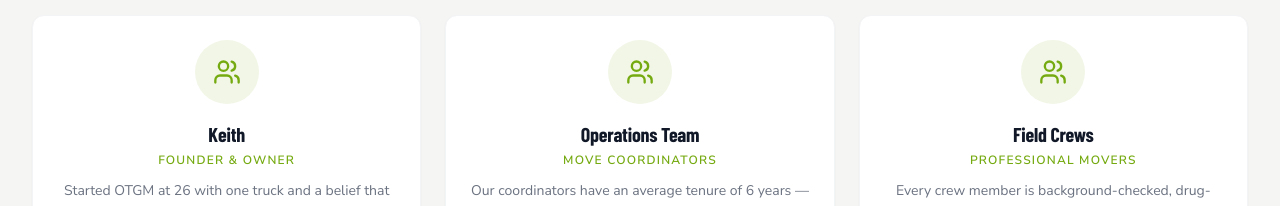
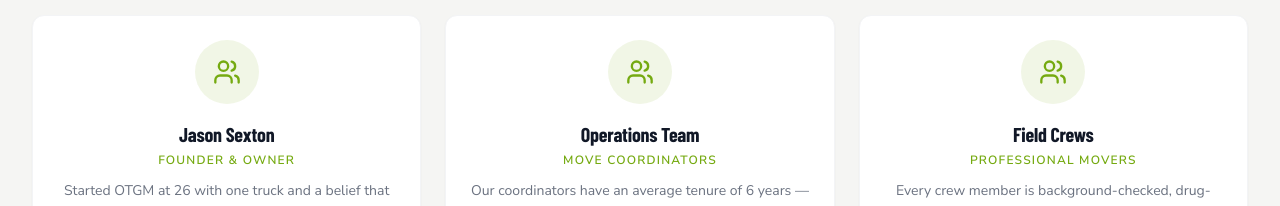
Before and after one commit to kenei631-cmd/onthegomoving-nextjs, a Next.js app: page /about-us in a window 1280 px wide. Shown: the part 4040-4246 px from the top of the page. Built offline with nearby package versions, Linux system fonts and the light colour scheme; a web font is replaced by a local one.

Commit message:
Replace Keith with Jason Sexton as Founder & Owner on About page and schema

```diff
--- a/components/pages/AboutUs.tsx
+++ b/components/pages/AboutUs.tsx
@@ -29,7 +29,7 @@
 ];
 
 const TEAM = [
-  { name: "Keith", role: "Founder & Owner", fact: "Started OTGM at 26 with one truck and a belief that moving companies could do better." },
+  { name: "Jason Sexton", role: "Founder & Owner", fact: "Started OTGM at 26 with one truck and a belief that moving companies could do better." },
   { name: "Operations Team", role: "Move Coordinators", fact: "Our coordinators have an average tenure of 6 years — they know every neighborhood in the service area." },
   { name: "Field Crews", role: "Professional Movers", fact: "Every crew member is background-checked, drug-tested, and trained in furniture protection and safe lifting." },
 ];
@@ -77,7 +77,7 @@
         url: "https://onthegomoving.com",
         logo: "https://onthegomoving.com/wp-content/uploads/2021/01/on-the-go-moving-logo.png",
         foundingDate: "2009",
-        founder: { "@type": "Person", name: "Keith" },
+        founder: { "@type": "Person", name: "Jason Sexton" },
         address: {
           "@type": "PostalAddress",
           streetAddress: "16625 Redmond Way #M365",
```
